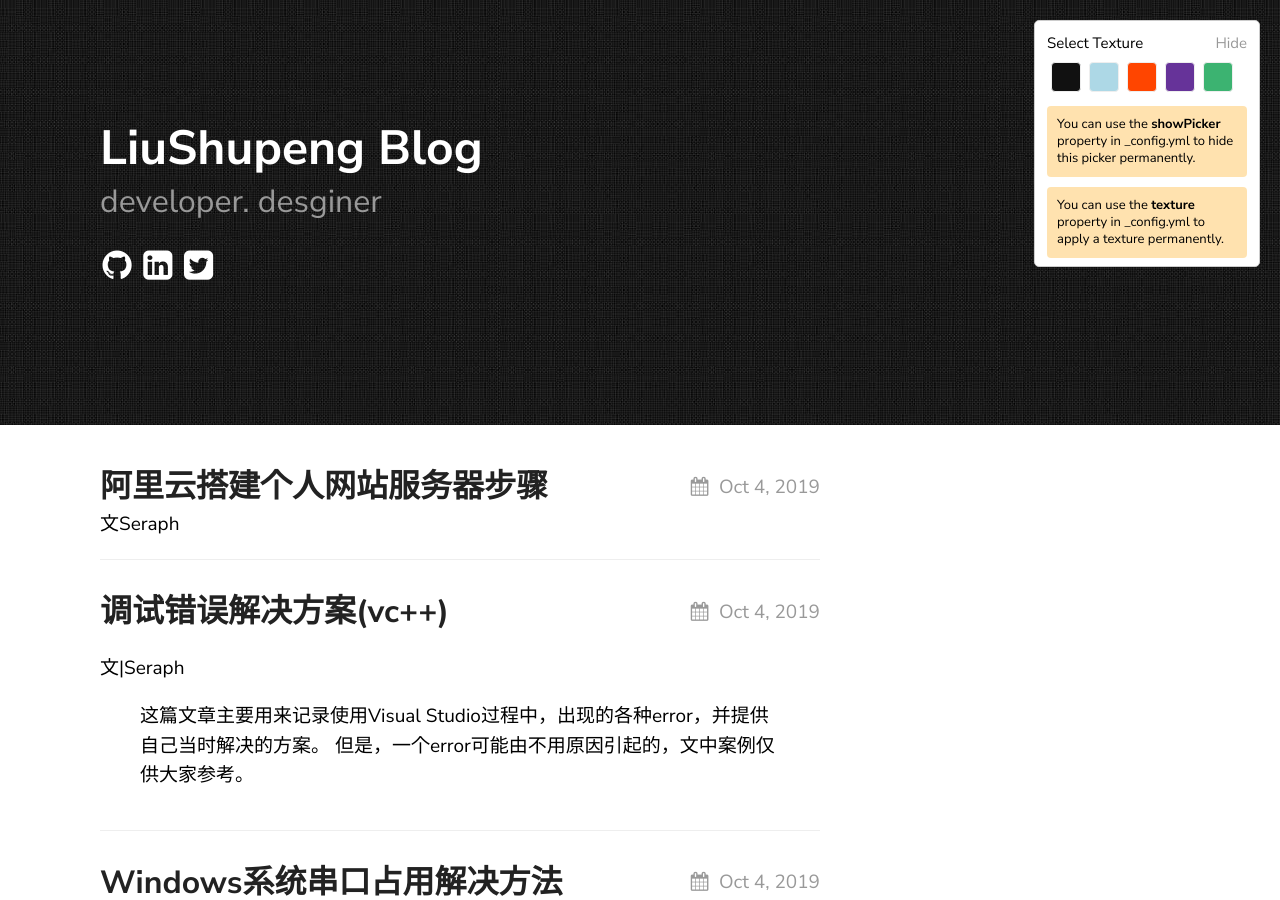
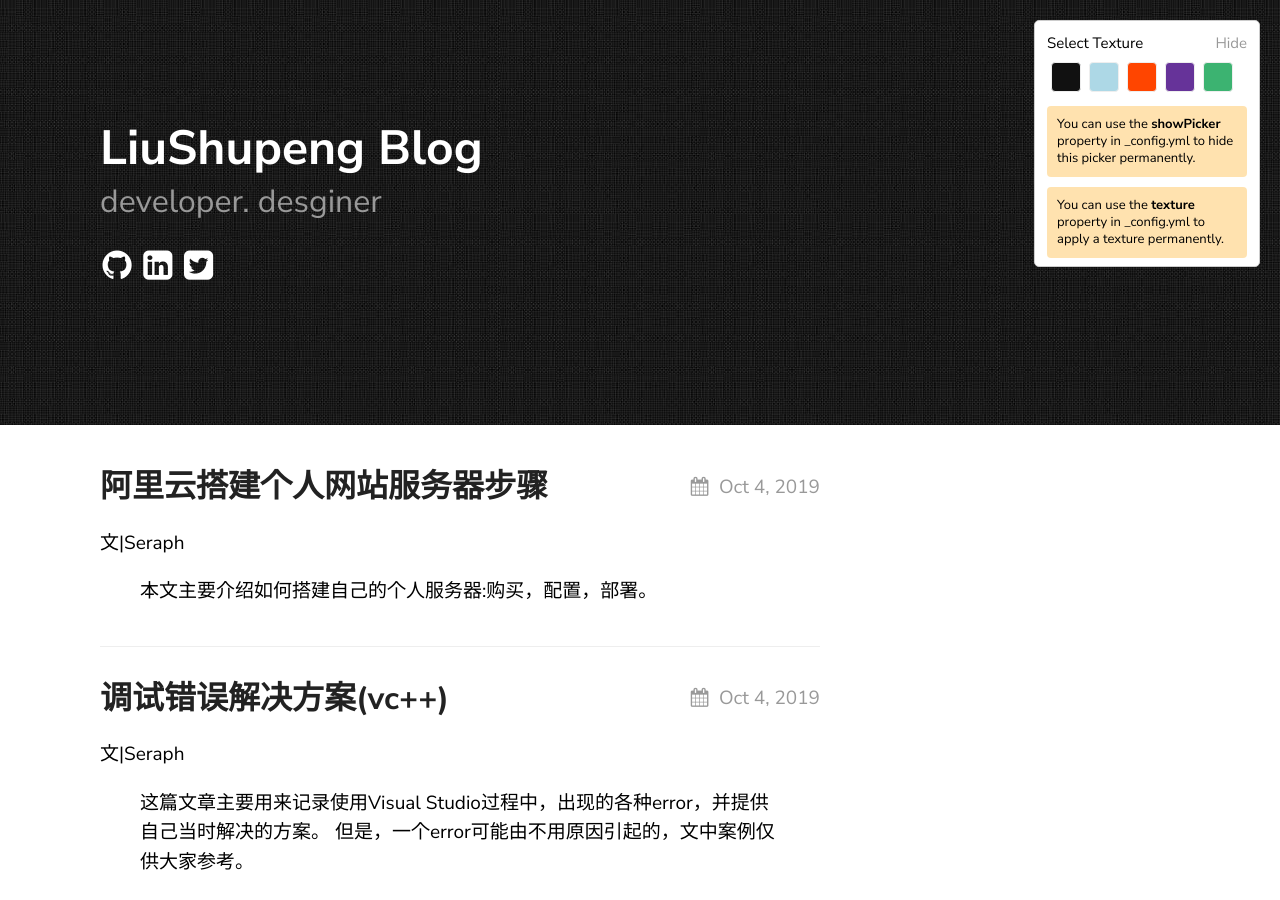
Before and after one commit to Seraph1990/Seraph1990.github.io, a Jekyll site: the page built from index.md, in a window 1280 px wide and 900 px high. Built offline with Jekyll 4.4.1, drawn with Linux system fonts in a browser that asks for light colours.

Commit message:
Update 2019-10-04-阿里云搭建个人网站服务器步骤.markdown

```diff
--- a/_posts/2019-10-04-阿里云搭建个人网站服务器步骤.markdown
+++ b/_posts/2019-10-04-阿里云搭建个人网站服务器步骤.markdown
@@ -1,4 +1,5 @@
 文|Seraph
+>本文主要介绍如何搭建自己的个人服务器:购买，配置，部署。
 
 # 01 |  购买云服务器 ECS
 所谓的云服务器即是阿里云帮你实际搭建服务器，并给你提供远程控制服务。一般会预装定制的操作系统。
```
